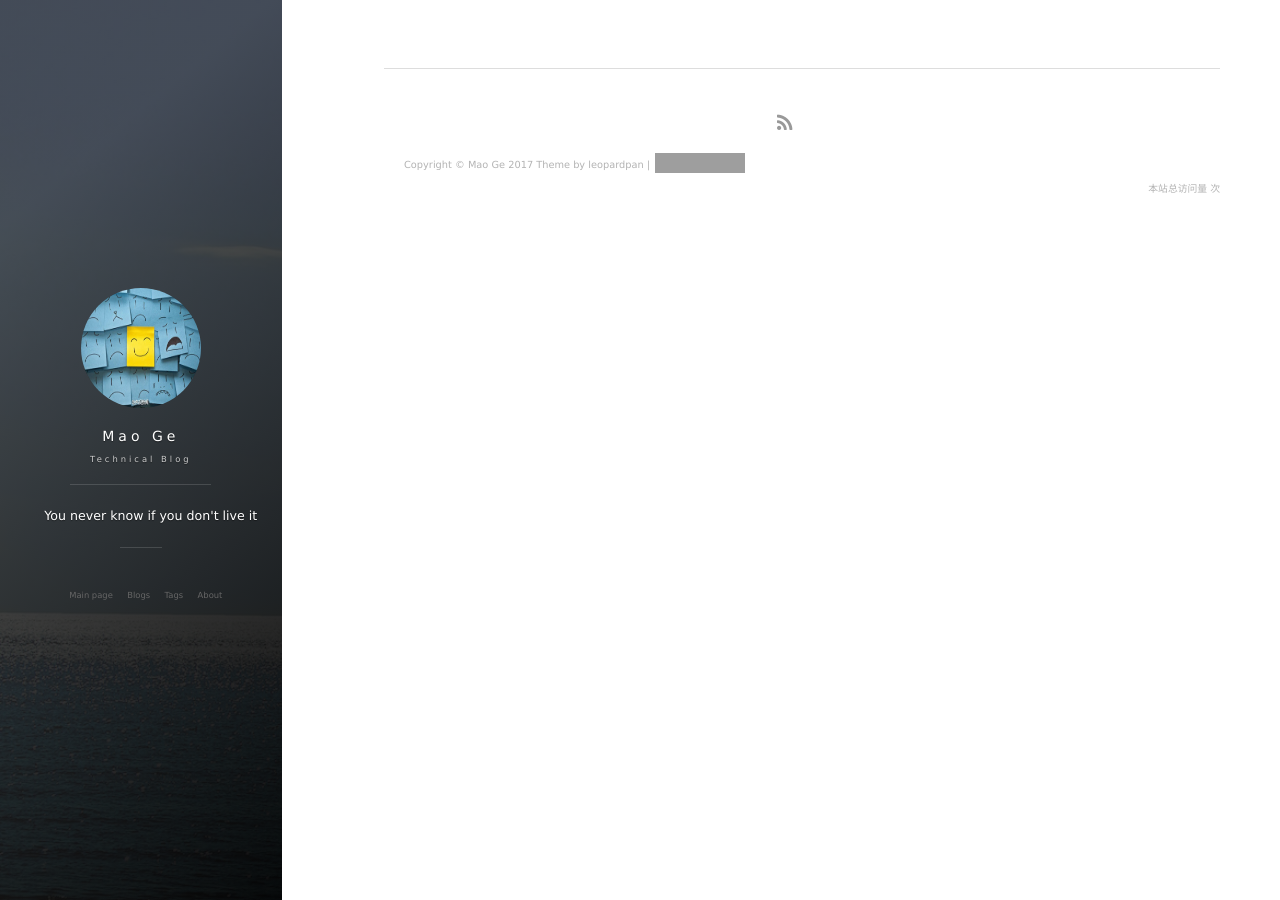
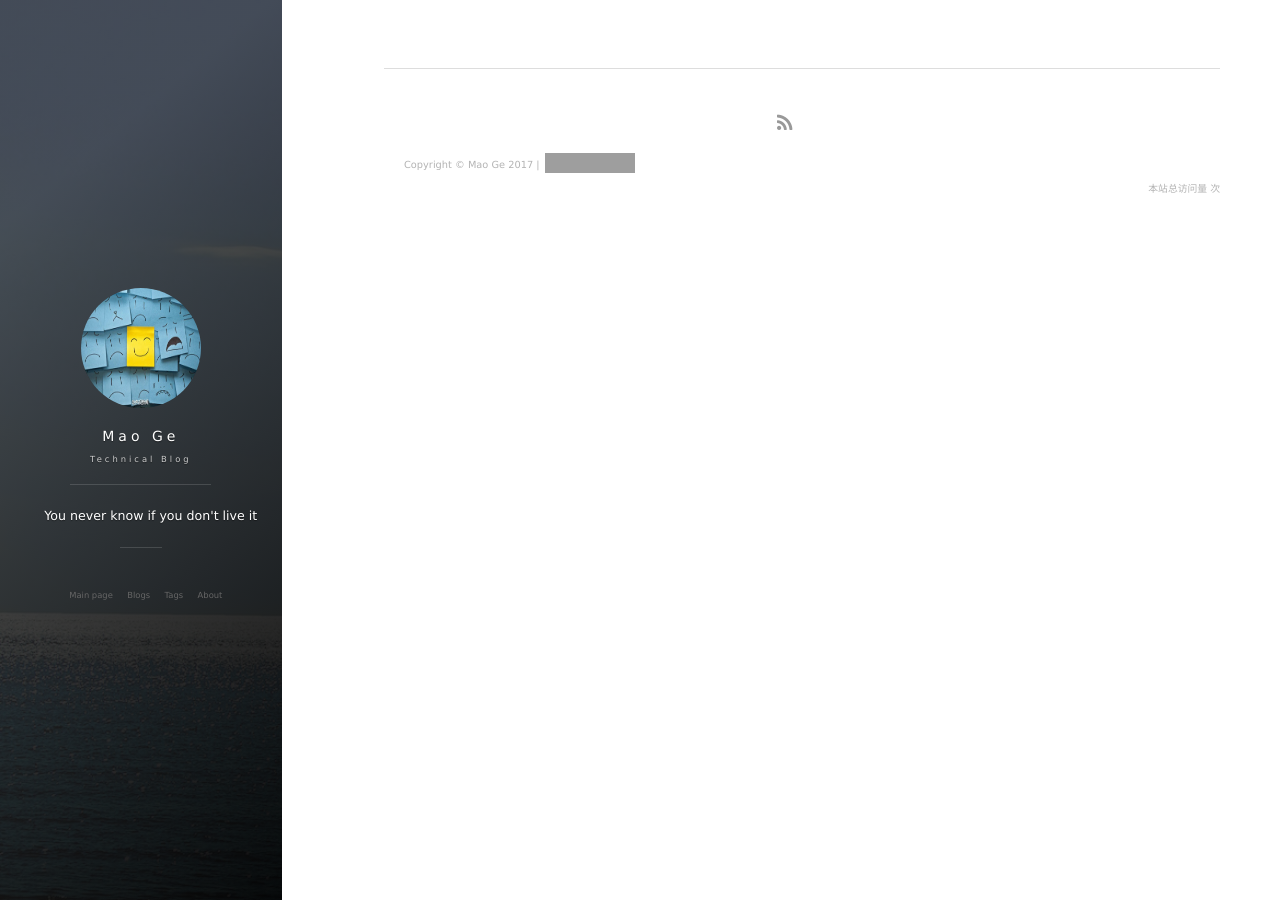
Before and after one commit to elivesgm/elivesgm.github.io, a Jekyll site: the page built from tags.html, in a window 1280 px wide. Built offline with Jekyll 4.4.1, drawn with Linux system fonts in a browser that asks for light colours; nearby versions of some CDN libraries; comment, search, counter and statistics services are not loaded; grey boxes are pictures that could not be loaded.

```diff
--- a/_includes/footer.html
+++ b/_includes/footer.html
@@ -69,7 +69,7 @@
 
         <div class = "footer_div">
            <p class="copyright text-muted">
-            Copyright &copy; {{ site.title }} {{ site.time | date: '%Y' }} Theme by leopardpan</a> |
+            Copyright &copy; {{ site.title }} {{ site.time | date: '%Y' }} |
             <iframe
                 style="margin-left: 2px; margin-bottom:-5px;"
                 frameborder="0" scrolling="0" width="91px" height="20px"
```
